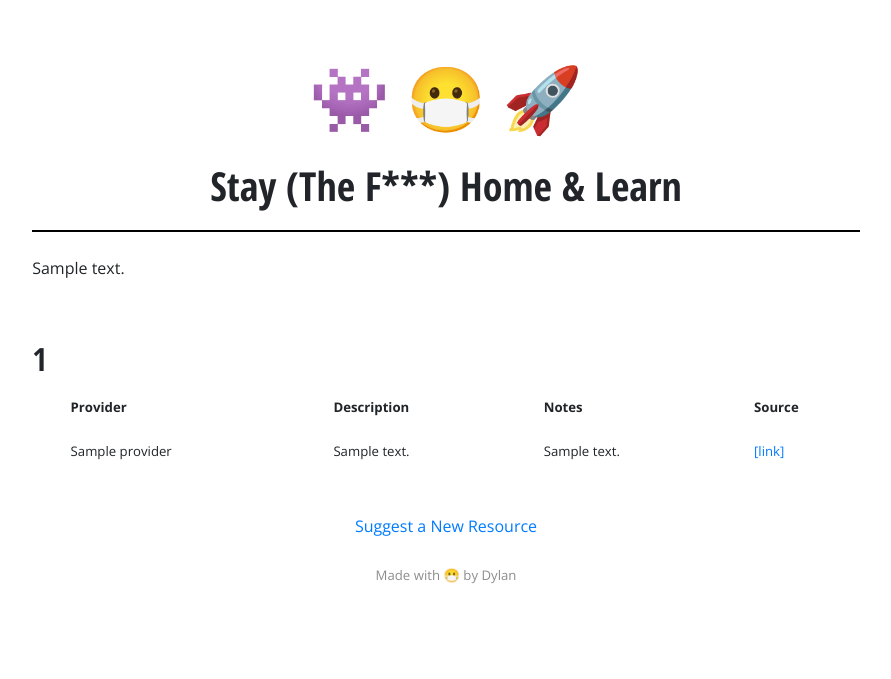
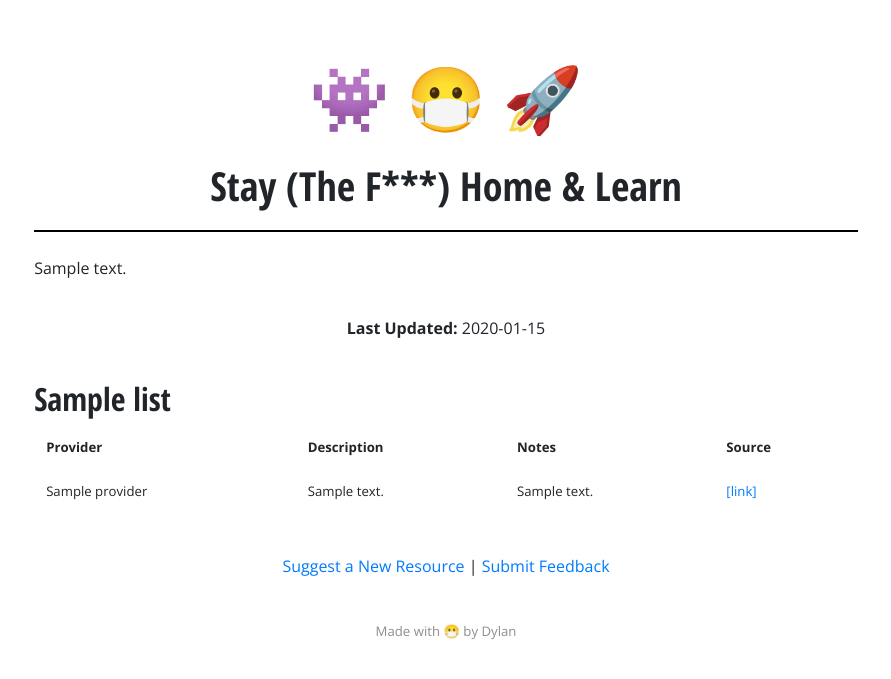
Before and after one commit to dylanjcastillo/stayhomeandlearn.org, a Python web app: template src/template/template.html in a window 1280 px wide. Shown: the top 679 px of the page, without its empty margins (194-1085 px from the left). Run offline with Jinja, Linux system fonts and the light colour scheme; the template is opened without the code that fills it: most values are stand-ins (such as "Sample title", 1, 10 or a date in 2020); some libraries are stand-ins or nearby versions.

Commit message:
Updated template

```diff
--- a/src/template/css/style.css
+++ b/src/template/css/style.css
@@ -9,31 +9,21 @@ body {
   padding-top: 50px;
   padding-bottom: 20px;
 }
-container {
-  background: blue;
-}
 h1,
 h2 {
   font-family: "Open Sans Condensed", sans-serif;
 }
 table {
   font-size: 0.825em;
-  margin-left: 2em;
 }
 table th[scope="col"] {
   font-weight: 700;
 }
 @media screen and (min-width: 992px) {
   .container {
-    max-width: 67%;
+    max-width: 66.7%;
   }
 }
-.one-edge-shadow {
-  -moz-box-shadow: 3px 3px 5px 6px #ccc;
-  -webkit-box-shadow: 3px 3px 5px 6px #ccc;
-  box-shadow: 3px 3px 5px 6px #ccc;
-}
-
 hr {
     border: 0;
     border-bottom: 2px;
--- a/src/template/template.html
+++ b/src/template/template.html
@@ -6,14 +6,14 @@
     <title>&#128126; &#128567; &#128640; Stay The (F***) Home & Learn</title>
     <meta name="title" content="&#128126; &#128567; &#128640; Stay (The F***) Home & Learn">
     <meta name="description"
-          content="A list of self-improvement resources available for free or at discounted prices due to the COVID-1">
+          content="{{ meta_content }}">
 
     <!-- Open Graph / Facebook -->
     <meta property="og:type" content="website">
     <meta property="og:url" content="https://stayhomeandlearn.org/">
     <meta property="og:title" content="Stay (The F***) Home & Learn">
     <meta property="og:description"
-          content="A list of self-improvement resources available for free or at discounted prices due to the COVID-1">
+          content="{{ meta_content }}">
     <meta property="og:image" content="https://stayhomeandlearn.org/assets/meta-img.jpg">
 
     <!-- Twitter -->
@@ -21,10 +21,10 @@
     <meta property="twitter:url" content="https://stayhomeandlearn.org">
     <meta property="twitter:title" content="Stay (The F***) Home & Learn">
     <meta property="twitter:description"
-          content="A list of self-improvement resources available for free or at discounted prices due to the COVID-1">
+          content="{{ meta_content }}">
     <meta property="twitter:image" content="https://stayhomeandlearn.org/assets/meta-img.jpg">
 
-    <meta name="keywords" content="Free Resources, COVID, Coronavirus, Discounts">
+    <meta name="keywords" content="Free Resources, COVID-19, Coronavirus, Discounts">
     <meta name="viewport" content="width=device-width, initial-scale=1.0"/>
     <link rel="stylesheet" href="css/bootstrap.min.css"/>
     <link
@@ -49,10 +49,15 @@
         </p>
     </div>
 </header>
+
+<section class="text-center " id="last-updated">
+    <p><b>Last Updated:</b> {{ last_update }}</p>
+</section>
+
 {% for ls in lists %}
 <section class="list">
-    <div class="container py-4">
-        <h2>{{ ls[0] }}</h2>
+    <div class="container py-4" id="{{ ls[0] }}">
+        <h2>{{ ls[1] }}</h2>
         <div class="table-responsive">
             <table class="table table-borderless table-hover">
                 <thead>
@@ -64,7 +69,7 @@
                 </tr>
                 </thead>
                 <tbody>
-                {% for row in ls[1] %}
+                {% for row in ls[2] %}
                 <tr>
                     <td>{{ row["provider"] }}</td>
                     <td>{{ row["description"] }}</td>
@@ -82,16 +87,38 @@
 <footer>
     <div class="container">
         <div class="text-center">
-            <a
-                    href="https://docs.google.com/forms/d/e/1FAIpQLSf6qLcvJGWS3VltKV99sO0KhBxmWxb0sdIpVu93OolL42s7rQ/viewform?usp=sf_link"
-            >
-                Suggest a New Resource
-            </a>
+            <p>
+                <a
+                        href="https://docs.google.com/forms/d/e/1FAIpQLSf6qLcvJGWS3VltKV99sO0KhBxmWxb0sdIpVu93OolL42s7rQ/viewform?usp=sf_link"
+                >
+                    Suggest a New Resource
+                </a>
+                 |
+                <a href="https://docs.google.com/forms/d/e/1FAIpQLSfd4IFQ0xgFnbF04EvPjsN5fuwOj95v1rN6X2ftpu3drTXOiQ/viewform?usp=sf_link"> Submit Feedback</a>
+            </p>
         </div>
         <div class="text-center py-4">
             <a id="made-text" href="https://dylancastillo.co/">Made with &#128567; by Dylan</a>
         </div>
     </div>
+    <!-- Fathom - simple website analytics - https://usefathom.com -->
+    <script>
+        (function(f, a, t, h, o, m){
+        a[h]=a[h]||function(){
+        (a[h].q=a[h].q||[]).push(arguments)
+        };
+        o=f.createElement('script'),
+        m=f.getElementsByTagName('script')[0];
+        o.async=1; o.src=t; o.id='fathom-script';
+        m.parentNode.insertBefore(o,m)
+        })(document, window, 'https://cdn.usefathom.com/tracker.js', 'fathom');
+        fathom('set', 'siteId', 'PFONKUML');
+        fathom('trackPageview');
+
+
+
+    </script>
+    <!-- / Fathom -->
 </footer>
 </body>
 </html>
```
Also changed, not shown: src/template/assets/meta-img.jpg.
